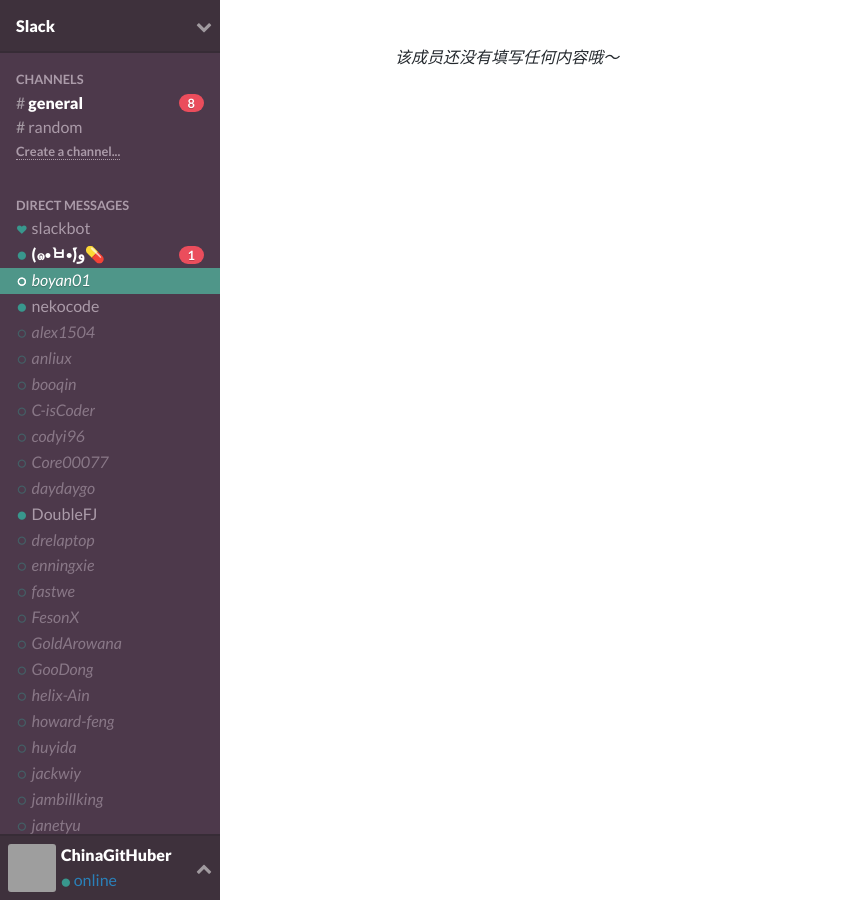
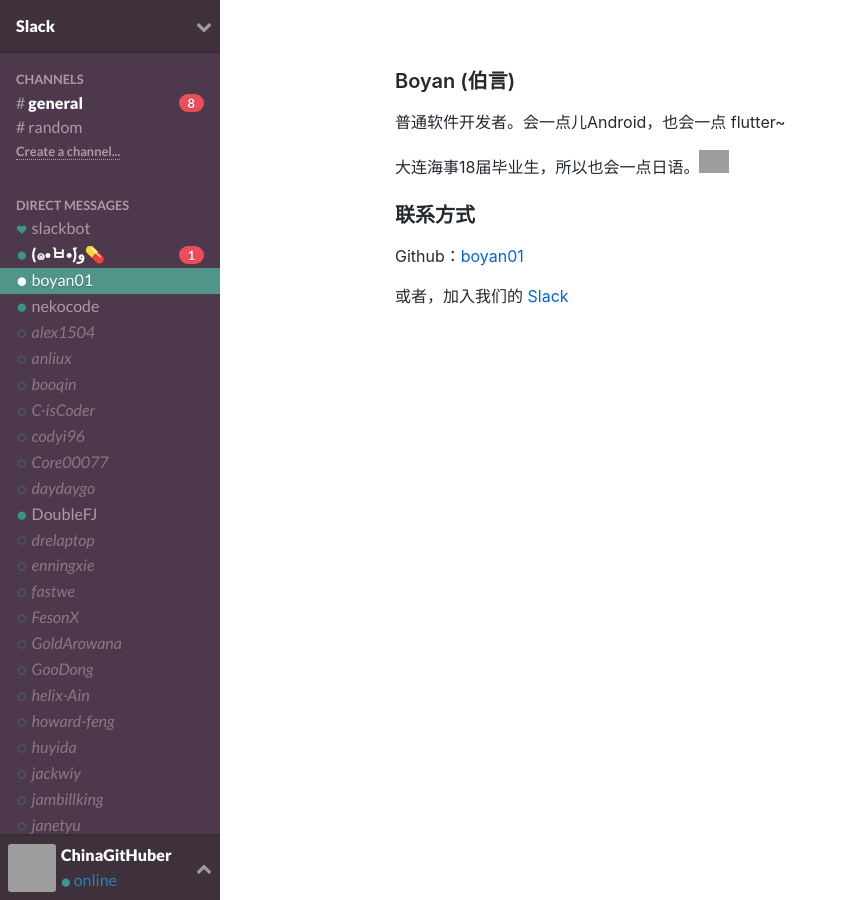
Before and after one commit to souketuson/china-githuber.github.io, a Jekyll site: the page built from _members/boyan01.md, in a window 1280 px wide. Shown: the whole page, without its empty margins (0-847 px from the left). Built offline with Jekyll 4.4.1, drawn with Linux system fonts in a browser that asks for light colours; grey boxes are pictures that could not be loaded.

Commit message:
Update boyan01.md

```diff
--- a/_members/boyan01.md
+++ b/_members/boyan01.md
@@ -1,3 +1,15 @@
 ---
 layout: default
+online: true
 ---
+
+### Boyan (伯言)
+
+普通软件开发者。会一点儿Android，也会一点 flutter~
+
+大连海事18届毕业生，所以也会一点日语。<img src="https://emoji.slack-edge.com/TJ62F67E1/dogo/db15310afb956711.png" width="30px"/>
+
+### 联系方式
+Github：[boyan01](https://github.com/boyan01)
+
+或者，加入我们的 [Slack](https://join.slack.com/t/china-githuber/shared_invite/enQtNjE5OTU4OTk2NjQ3LTg3Y2VjMTkwMzY5NjM3YWFmM2YzYzU3MGNkZDc5NGRiNWJjZGY0YjFmOTY2NzllZGI4YWM2OTJlNjk4Njc4ZDA)
```
